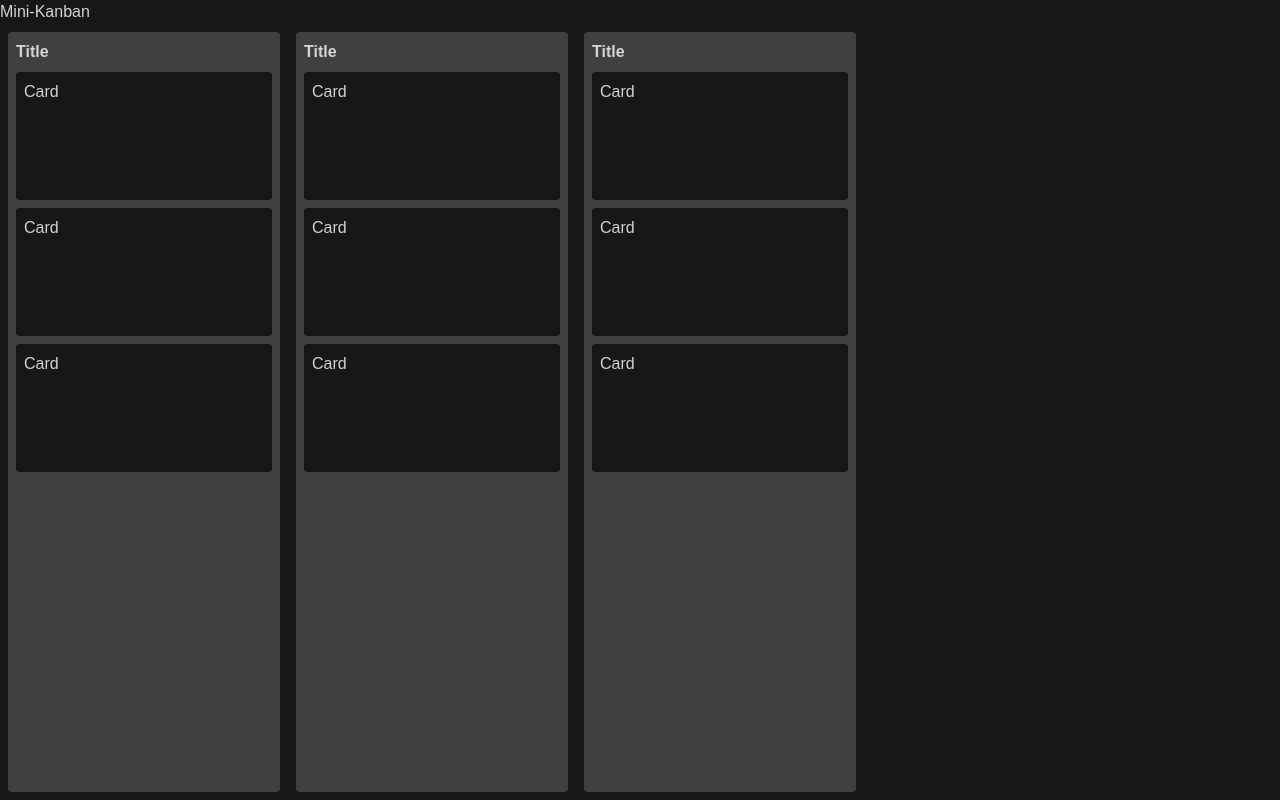
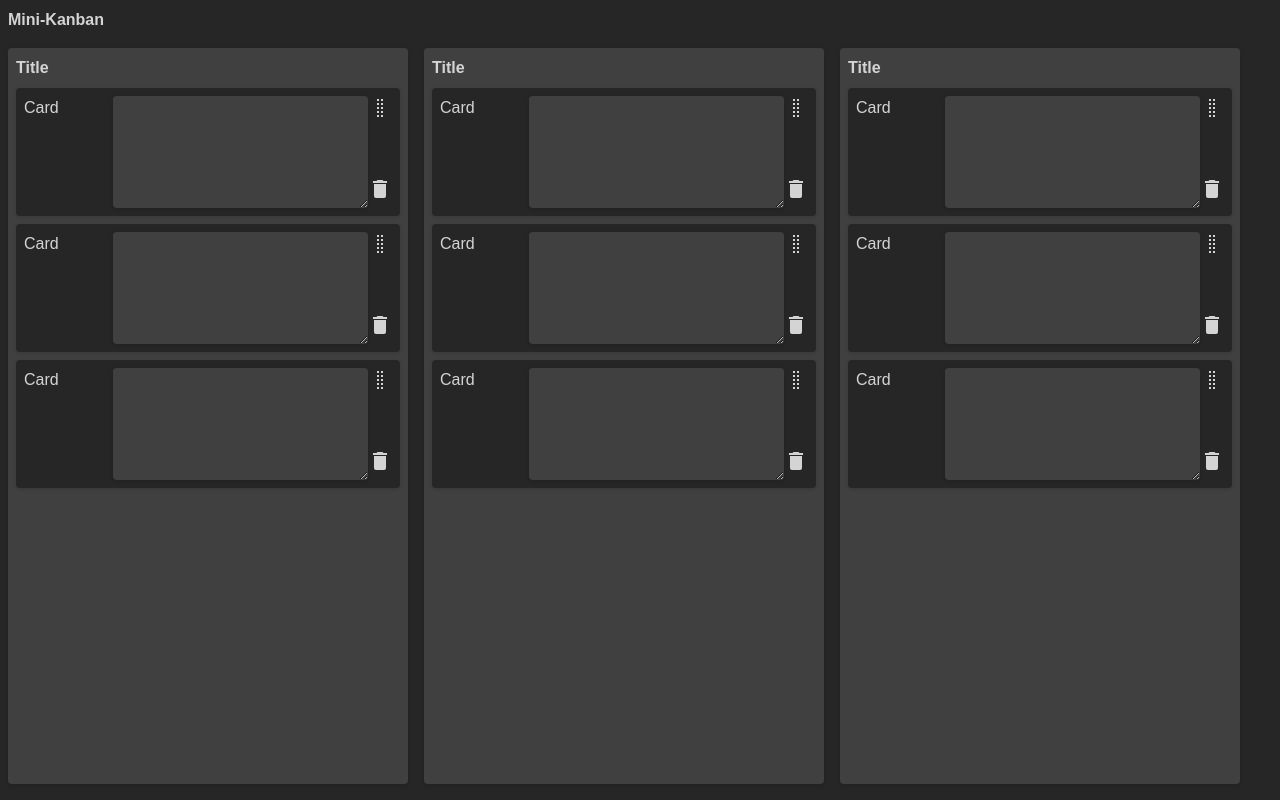
Before and after one commit to arielnmz/kanban-code-challenge, a React (Create React App) app: page / in a window 1280 px wide. Built offline with nearby package versions, Linux system fonts and the light colour scheme.

Commit message:
Basic structure and action elements

```diff
--- a/package.json
+++ b/package.json
@@ -3,6 +3,8 @@
   "version": "0.1.0",
   "private": true,
   "dependencies": {
+    "@mdi/js": "^7.4.47",
+    "@mdi/react": "^1.6.1",
     "@testing-library/jest-dom": "^5.17.0",
     "@testing-library/react": "^13.4.0",
     "@testing-library/user-event": "^13.5.0",
--- a/src/App.css
+++ b/src/App.css
@@ -1,5 +1,5 @@
 html, body {
-    background: theme('colors.neutral.900');
+    background: theme('colors.neutral.800');
     color: theme('colors.neutral.300');
     font-family: sans-serif;
 }
--- a/src/App.tsx
+++ b/src/App.tsx
@@ -7,7 +7,9 @@ function App() {
     <div className={"h-full flex flex-col justify-start"}>
       <header>
         <nav>
-          <div>Mini-Kanban</div>
+          <div className={"p-2 bg-neutral-800"}>
+            <span className={"font-bold"}>Mini-Kanban</span>
+          </div>
         </nav>
       </header>
       <section className={"h-full"}>
--- a/src/components/board.tsx
+++ b/src/components/board.tsx
@@ -3,7 +3,9 @@ import Column from "./column";
 export default function Board() {
   return (
     <div
-      className={"h-full flex flex-row flex-nowrap justify-start space-x-4 p-2"}
+      className={
+        "h-full flex flex-row flex-nowrap justify-start space-x-4 p-2 pb-4"
+      }
     >
       <Column />
       <Column />
--- a/src/components/card.tsx
+++ b/src/components/card.tsx
@@ -1,5 +1,39 @@
+import Icon from "@mdi/react";
+import { mdiDelete, mdiDragVertical } from "@mdi/js";
+
 export default function Card() {
   return (
-    <div className={"rounded bg-neutral-900 p-2 min-w-64 min-h-32"}>Card</div>
+    <div
+      className={
+        "flex rounded bg-neutral-800 drop-shadow p-2 min-w-96 min-h-32"
+      }
+    >
+      <div className={"flex grow"}>
+        {/*Content*/}
+        <div className={"flex grow"}>
+          {/*Text area*/}
+          <div className={"grow"}>Card</div>
+          {/*Edit area*/}
+          <textarea
+            className={"grow rounded bg-neutral-700 drop-shadow"}
+          ></textarea>
+        </div>
+        {/*Tools*/}
+        <div className={"flex flex-col justify-between shrink"}>
+          {/*Drag*/}
+          <div className={""}>
+            <button draggable={true} className={"hover:cursor-move"}>
+              <Icon path={mdiDragVertical} title="Drag" size={1} />
+            </button>
+          </div>
+          {/*Delete*/}
+          <div>
+            <button>
+              <Icon path={mdiDelete} title="Remove" size={1} />
+            </button>
+          </div>
+        </div>
+      </div>
+    </div>
   );
 }
--- a/src/components/column.tsx
+++ b/src/components/column.tsx
@@ -2,8 +2,14 @@ import Card from "./card";
 
 export default function Column() {
   return (
-    <div className={" rounded bg-neutral-700"}>
+    <div
+      className={
+        "flex flex-col justify-start rounded drop-shadow bg-neutral-700"
+      }
+    >
+      {/*Title and drag and drop target*/}
       <div className={"p-2 font-bold"}>Title</div>
+      {/*Cards*/}
       <div className={"flex flex-col justify-start space-y-2 px-2"}>
         <Card />
         <Card />
```
Also changed, not shown: 2 other files (tests, documents, lock files or other folders).
